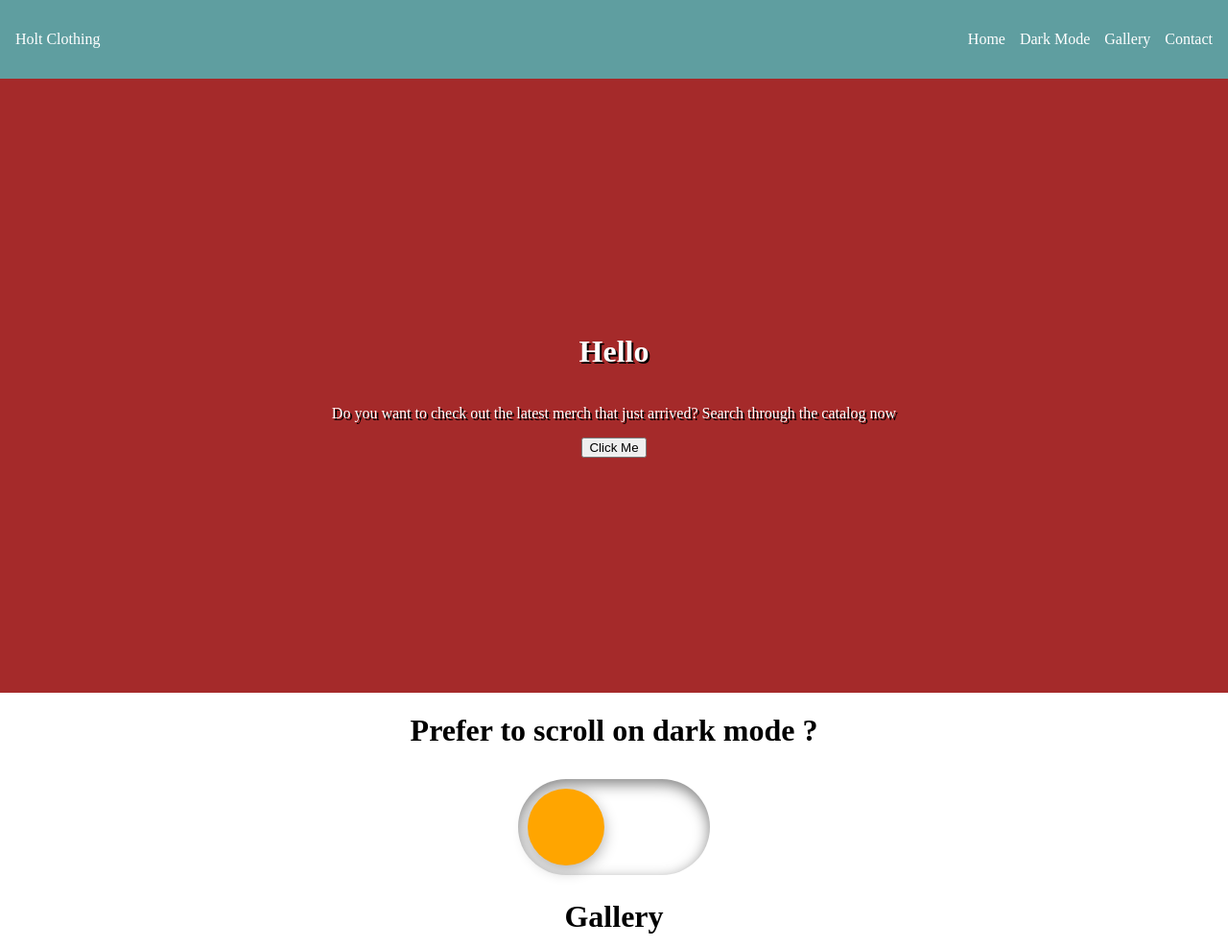
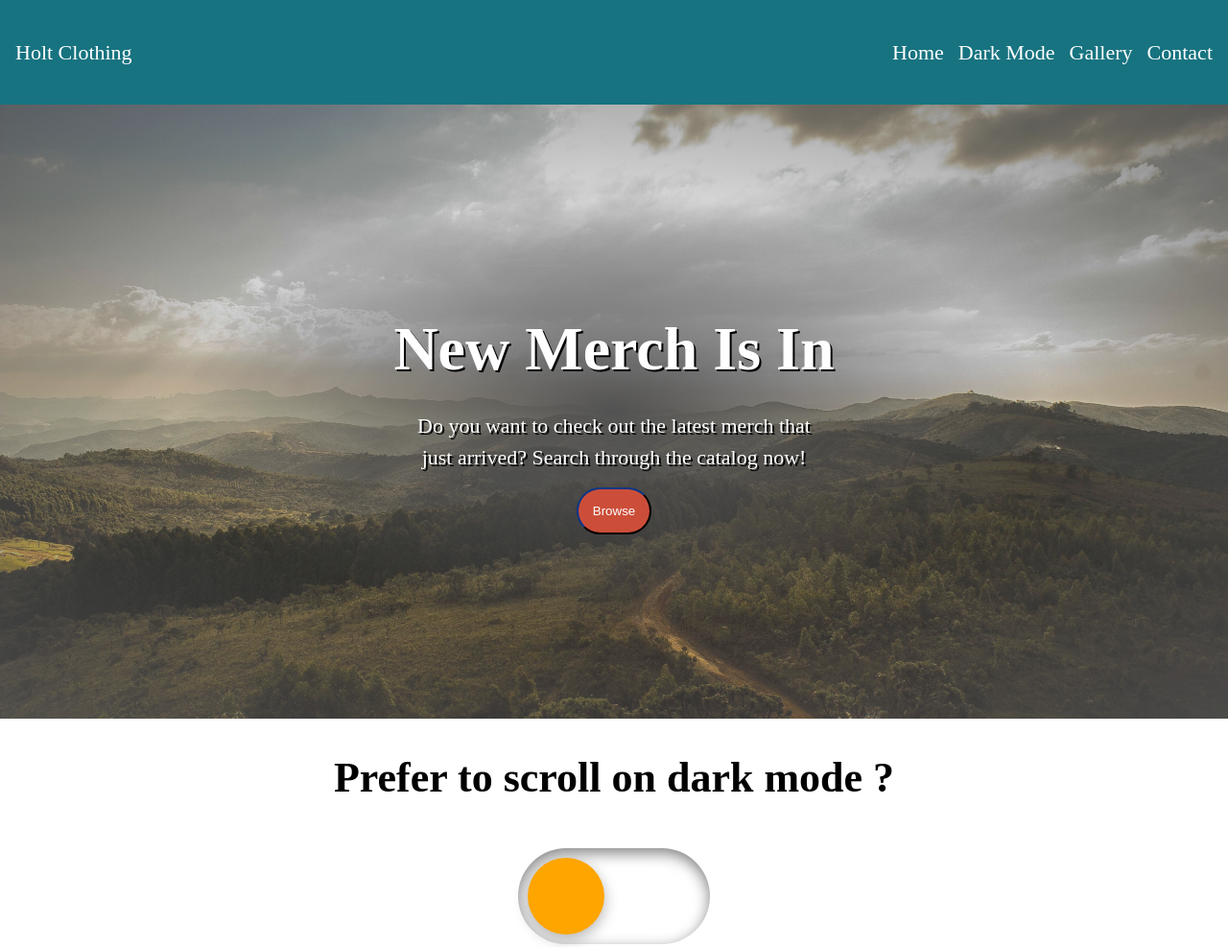
Before and after one commit to CalHolt/cpnt262-a1, a plain HTML site: page index.html in a window 1280 px wide. Shown: the top 987 px of the page at 96% size. Drawn offline with Linux system fonts and the light colour scheme.

Commit message:
minor styling

```diff
--- a/css/gallery.css
+++ b/css/gallery.css
@@ -11,7 +11,7 @@ h1 {
   text-align: center;
 }
 
-img {
+.glr img {
   width: 450px;
   height: 450px;
   object-fit: cover;
--- a/css/main.css
+++ b/css/main.css
@@ -1,5 +1,7 @@
 body {
   margin: 0;
+  font-size: 22px;
+  line-height: 1.5;
 }
 
 body.darkmode {
@@ -54,8 +56,10 @@ header {
   color: white;
   text-shadow: 2px 2px black;
 
+  background-image: radial-gradient(rgb(82, 82, 82), rgba(132, 131, 131, 0.302), rgba(91, 91, 91, 0.777)), url(../images/img9.jpg);
   background-color: brown;
   background-size: cover;
+  background-position: center;
   background-repeat: no-repeat;
 
   display: flex;
@@ -66,6 +70,31 @@ header {
   text-align: center;
 }
 
+header h1 {
+  font-size: 64px;
+}
+
+header h1, p, button {
+  margin-top: 15px;
+  margin-bottom: 0;
+
+  max-width: 40ch;
+}
+
+button {
+  padding: 15px;
+  border-radius: 30px;
+  background-color: #CC4E39;
+  color: white;
+  border-color: #041432;
+  cursor: pointer;
+}
+
+button:hover {
+  background-color: #041432;
+  border-color: #CC4E39;
+}
+
 .darkmode-container {
   display: flex;
   flex-direction: column;
@@ -73,3 +102,13 @@ header {
   justify-content: center;
   padding: .25rem;
 }
+
+footer {
+  background-color:   #177380;
+  padding: 1rem;
+}
+
+footer p {
+  text-align: center;
+  max-width: none;
+}
--- a/css/nav.css
+++ b/css/nav.css
@@ -1,6 +1,6 @@
 .navigation {
   display: flex;
-  background-color: cadetblue;
+  background-color:  #177380;
   color: white;
   justify-content: space-between;
   padding: 1rem;
@@ -32,6 +32,10 @@ a {
   color: white;
 }
 
+a:hover {
+  color: #CC4E39;
+}
+
 .button {
   text-align: center;
 }
--- a/index.html
+++ b/index.html
@@ -14,7 +14,7 @@
 </head>
 <body>
 <div class="navigation">
-  <span>Holt Clothing</span>
+  <div>Holt Clothing</div>
   <nav class="nav-container">
     <ul class="nav-links">
       <li><a href="#">Home</a></li>
@@ -28,9 +28,9 @@
   </div>
 </div>
 <header>
-  <h1>Hello <span id="username"></span></h1>
-  <p>Do you want to check out the latest merch that just arrived? Search through the catalog now</p>
-  <button id="btn">Click Me</button>
+  <h1>New Merch Is In<span id="username"></span></h1>
+  <p>Do you want to check out the latest merch that just arrived? Search through the catalog now!</p>
+  <button id="btn">Browse</button>
 </header>
 <h1 id="prefer">Prefer to scroll on dark mode ?</h1>
 <div class="darkmode-container">
```
